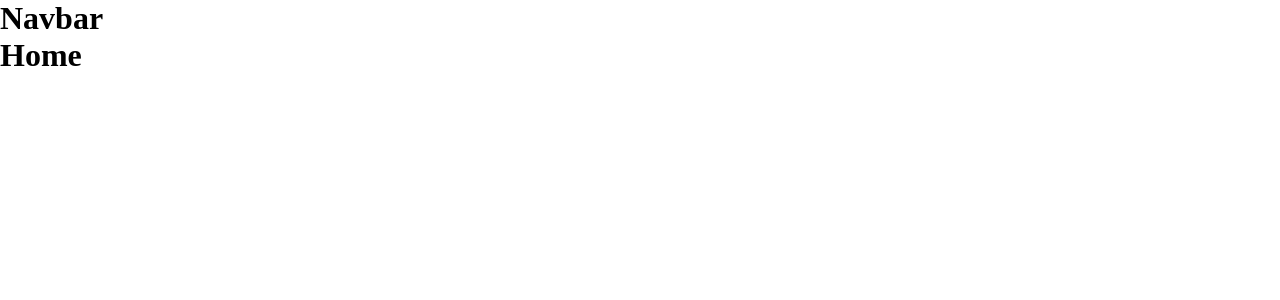
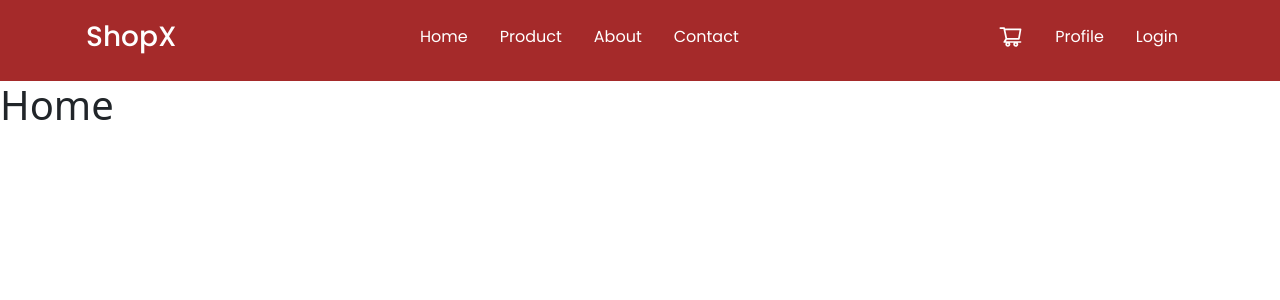
Before and after one commit to admin-0123/RYMO-MERN-ECommerce, a React (Create React App) app in the folder client/: page / in a window 1280 px wide. Shown: the top 300 px of the page. Built offline with nearby package versions, Linux system fonts and the light colour scheme; what react-alert-template-basic would draw is missing.

Commit message:
design navbar

```diff
--- a/client/package.json
+++ b/client/package.json
@@ -8,12 +8,14 @@
     "@testing-library/user-event": "^13.5.0",
     "axios": "^0.26.1",
     "bootstrap": "^5.1.3",
+    "framer-motion": "^6.2.8",
     "react": "^17.0.2",
     "react-alert": "^7.0.3",
     "react-alert-template-basic": "^1.0.2",
     "react-bootstrap": "^2.2.1",
     "react-dom": "^17.0.2",
     "react-helmet": "^6.1.0",
+    "react-icons": "^4.3.1",
     "react-js-pagination": "^3.0.3",
     "react-paginate": "^8.1.2",
     "react-redux": "^7.2.6",
--- a/client/src/App.js
+++ b/client/src/App.js
@@ -2,6 +2,8 @@ import "./App.css";
 import { BrowserRouter as Router, Route } from "react-router-dom";
 import Home from "./pages/home/Home";
 import Navbar from "./components/header/Navbar";
+import Login from "./pages/auth/login/Login";
+import Products from "./pages/products/Products";
 
 function App() {
   return (
@@ -9,6 +11,8 @@ function App() {
       <Router>
         <Navbar />
         <Route path="/" component={Home} exact />
+        <Route path="/login" component={Login} exact />
+        <Route path="/products" component={Products} exact />
       </Router>
     </div>
   );
--- a/client/src/components/header/Navbar.js
+++ b/client/src/components/header/Navbar.js
@@ -1,9 +1,64 @@
-import React from "react";
+import React, { useState } from "react";
+import { AiOutlineShoppingCart } from "react-icons/ai";
+import { HiMenuAlt3, HiX } from "react-icons/hi";
+import { motion } from "framer-motion";
+
+import "./Navbar.scss";
+import { Link } from "react-router-dom";
 
 const Navbar = () => {
+  const [toggle, setToggle] = useState(false);
   return (
-    <div>
-      <h1>Navbar</h1>
+    <div className="navbar">
+      <div className="container d-flex align-items-center justify-content-between">
+        <div>
+          <h3 className="text-white">ShopX</h3>
+        </div>
+        <div className="nav_links">
+          <ul className="d-flex align-items-center">
+            <li>
+              <Link to="/">Home</Link>
+            </li>
+            <li>
+              <Link to="/products">Product</Link>
+            </li>
+            <li>About</li>
+            <li>Contact</li>
+          </ul>
+        </div>
+        <div className="nav_links">
+          <ul className="d-flex align-items-center">
+            <li>
+              <AiOutlineShoppingCart size={25} />
+            </li>
+            <li>Profile</li>
+            <li>
+              <Link to="/login">Login</Link>
+            </li>
+          </ul>
+        </div>
+        <div className="app__navbar-menu">
+          <HiMenuAlt3 onClick={() => setToggle(true)} />
+
+          {toggle && (
+            <motion.div
+              whileInView={{ x: [300, 0] }}
+              transition={{ duration: 0.85, ease: "easeOut" }}
+            >
+              <HiX onClick={() => setToggle(false)} />
+              <ul>
+                {["home", "about", "work", "skills", "contact"].map((item) => (
+                  <li key={item}>
+                    <a href={`#${item}`} onClick={() => setToggle(false)}>
+                      {item}
+                    </a>
+                  </li>
+                ))}
+              </ul>
+            </motion.div>
+          )}
+        </div>
+      </div>
     </div>
   );
 };
--- /dev/null
+++ b/client/src/components/header/Navbar.scss
@@ -0,0 +1,115 @@
+.navbar {
+  background-color: brown;
+  font-family: var(--font-poppins);
+
+  .container {
+    padding: 0.5rem 1rem;
+  }
+  .nav_links {
+    ul {
+      list-style: none;
+
+      li {
+        margin: 0.5rem 1rem 0 1rem;
+        color: white;
+        a {
+          text-decoration: none;
+          color: white;
+          cursor: pointer;
+        }
+      }
+    }
+    @media screen and (max-width: 900px) {
+      display: none;
+    }
+  }
+}
+.app__navbar-menu {
+  width: 35px;
+  height: 35px;
+  border-radius: 50%;
+  position: relative;
+
+  display: flex;
+  justify-content: center;
+  align-items: center;
+  background-color: var(--color-golden);
+
+  svg {
+    width: 70%;
+    height: 70%;
+    color: var(--color-white);
+  }
+
+  div {
+    position: fixed;
+    top: 0;
+    bottom: 0;
+    right: 0;
+    z-index: 5;
+
+    padding: 1rem;
+
+    width: 80%;
+    height: 100vh;
+
+    display: flex;
+    justify-content: flex-end;
+    align-items: flex-end;
+    flex-direction: column;
+
+    // background: url("../../assets/bgWhite.png");
+    background-color: var(--color-white);
+    background-size: cover;
+    background-repeat: repeat;
+
+    /* top box shadow */
+    box-shadow: 0px 0px 20px rgba(168, 168, 168, 0.15);
+
+    svg {
+      width: 35px;
+      height: 35px;
+      color: var(--secondary-color);
+      margin: 0.5rem 1rem;
+    }
+
+    ul {
+      list-style: none;
+      margin: 0;
+      padding: 0;
+      height: 100%;
+      width: 100%;
+
+      display: flex;
+      justify-content: flex-start;
+      align-items: flex-start;
+      flex-direction: column;
+
+      li {
+        margin: 1rem;
+
+        a {
+          color: var(--gray-color);
+          text-decoration: none;
+          font-size: 1rem;
+          text-transform: uppercase;
+          font-weight: 500;
+
+          transition: all 0.3s ease-in-out;
+
+          &:hover {
+            color: var(--secondary-color);
+          }
+        }
+      }
+    }
+
+    @media screen and (min-width: 900px) {
+      display: none;
+    }
+  }
+
+  @media screen and (min-width: 900px) {
+    display: none;
+  }
+}
--- a/client/src/index.js
+++ b/client/src/index.js
@@ -5,6 +5,7 @@ import App from "./App";
 import reportWebVitals from "./reportWebVitals";
 import { Provider } from "react-redux";
 import store from "./store";
+import "bootstrap/dist/css/bootstrap.min.css";
 
 import { positions, transitions, Provider as AlertProvider } from "react-alert";
 import AlertTemplate from "react-alert-template-basic";
--- /dev/null
+++ b/client/src/pages/auth/login/Login.js
@@ -0,0 +1,12 @@
+import React from "react";
+import styles from "./Login.module.scss";
+
+const Login = () => {
+  return (
+    <div className={styles.login}>
+      <h1>Login</h1>
+    </div>
+  );
+};
+
+export default Login;
--- /dev/null
+++ b/client/src/pages/auth/login/Login.module.scss
@@ -0,0 +1,6 @@
+.login {
+  min-height: 88vh;
+  display: flex;
+  align-items: center;
+  justify-content: center;
+}
--- /dev/null
+++ b/client/src/pages/products/Products.js
@@ -0,0 +1,12 @@
+import React from "react";
+import styles from "./Products.module.scss";
+
+const Products = () => {
+  return (
+    <div className={styles.products}>
+      <h1>Products</h1>
+    </div>
+  );
+};
+
+export default Products;
```
Also changed, not shown: client/src/pages/products/Products.module.scss (added), 1 other file (tests, documents, lock files or other folders).
